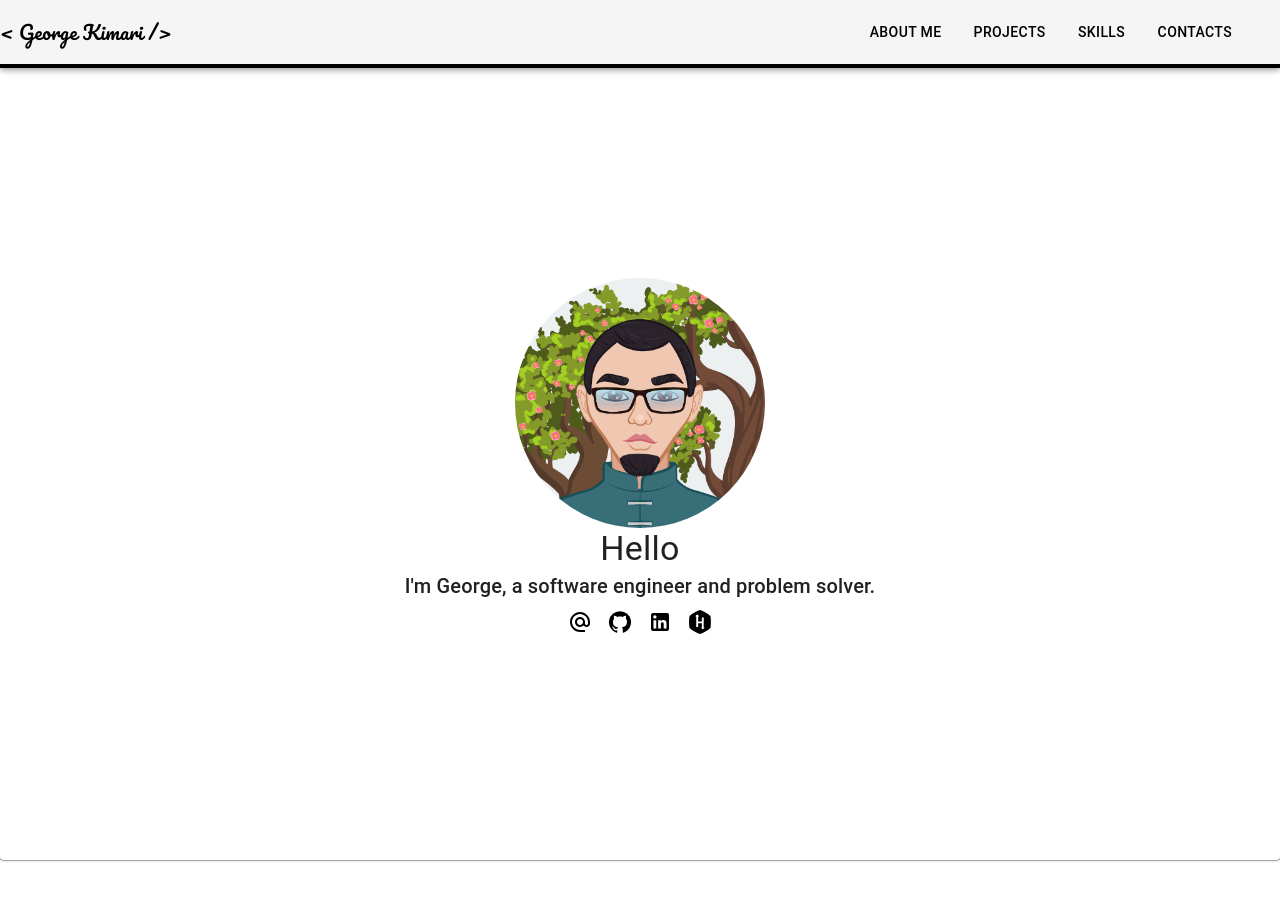
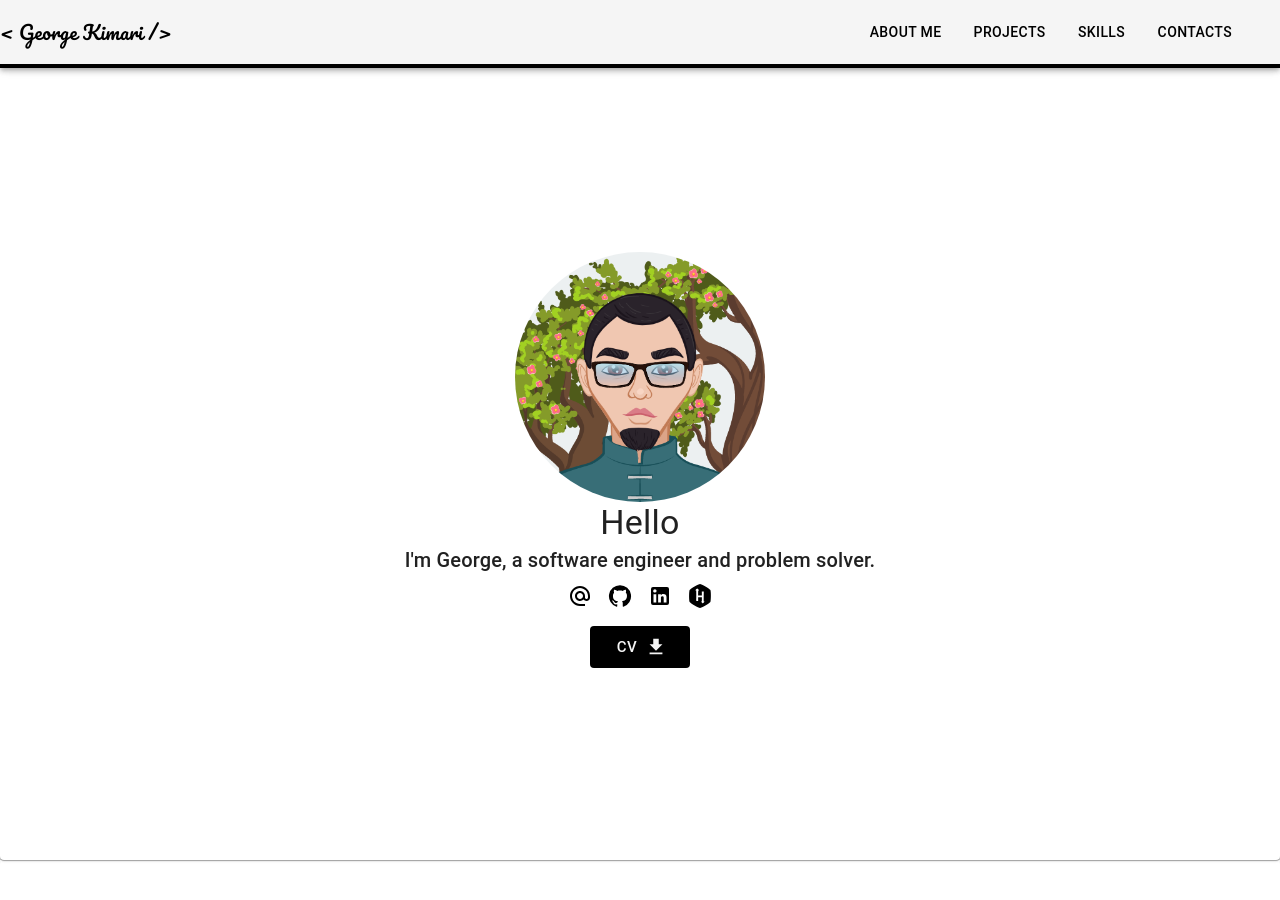
Before and after one commit to grgkimari/portfolio, a React (Create React App) app: page / in a window 1280 px wide. Shown: the top 900 px of the page. Built offline with nearby package versions, Linux system fonts and the light colour scheme.

Commit message:
added download CV button

```diff
--- a/src/Components/Hero.tsx
+++ b/src/Components/Hero.tsx
@@ -1,6 +1,6 @@
-import { Avatar, Icon, IconButton, Paper, Stack, Tooltip, Typography } from "@mui/material";
+import { Avatar, Button, Icon, IconButton, Paper, Stack, Tooltip, Typography } from "@mui/material";
 import AlternateEmailIcon from '@mui/icons-material/AlternateEmail';
-import { GitHub, LinkedIn } from "@mui/icons-material";
+import { Download, GitHub, LinkedIn } from "@mui/icons-material";
 const Hero = () => {
   return (
     <Stack
@@ -71,7 +71,18 @@ const Hero = () => {
           </Icon>
         </IconButton>
         </Tooltip>
+
         </Stack>
+        <Button endIcon={<Download />} size="large"  target={"_blank"} href="George Kimari-CV.pdf" sx={{
+          bgcolor : "black",
+          color : "whitesmoke",
+          width : "100px",
+          marginTop : "10px",
+          '&:hover' : {
+            bgcolor : "#333"
+          }
+
+        }}>CV</Button>
       </Paper>
     </Stack>
   );
```
Also changed, not shown: 1 other file (tests, documents, lock files or other folders).
